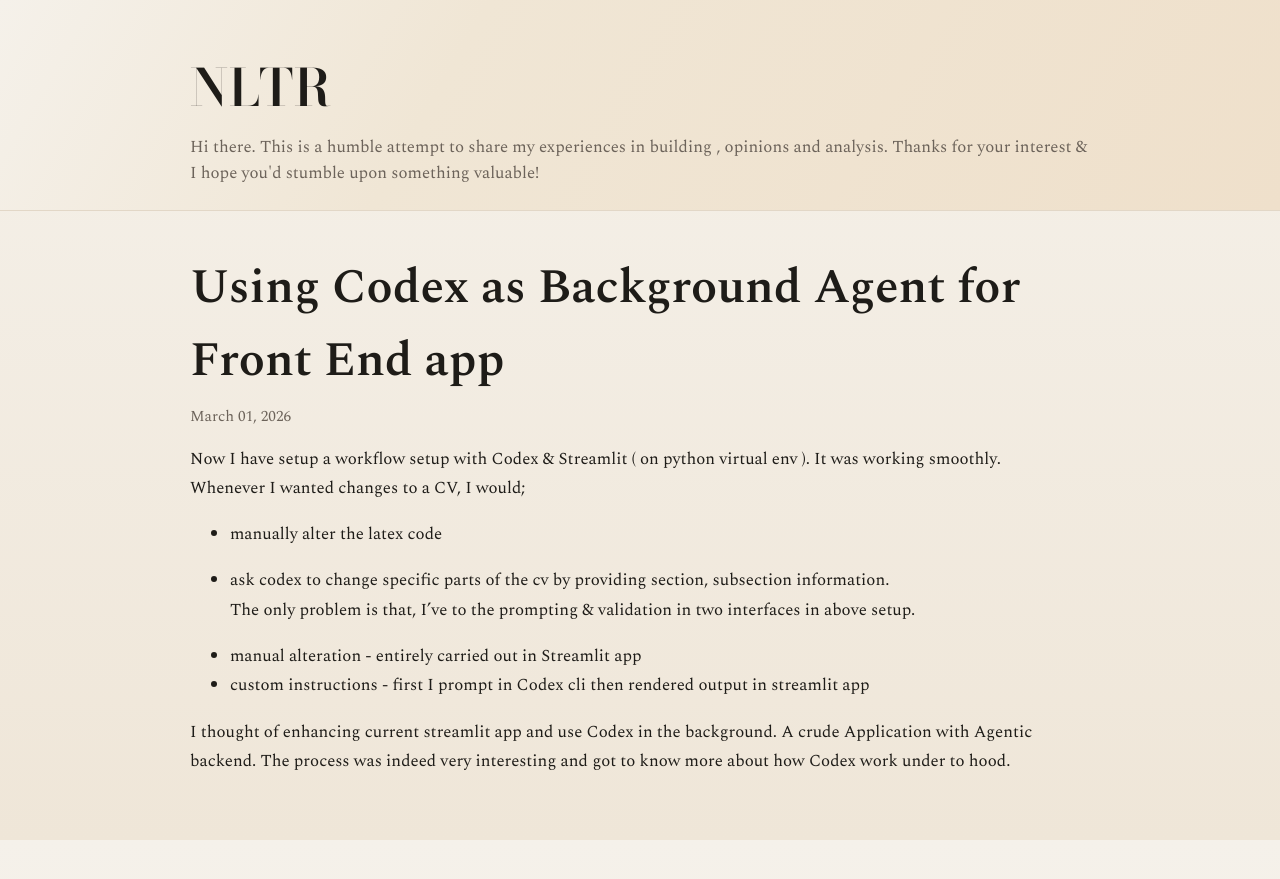
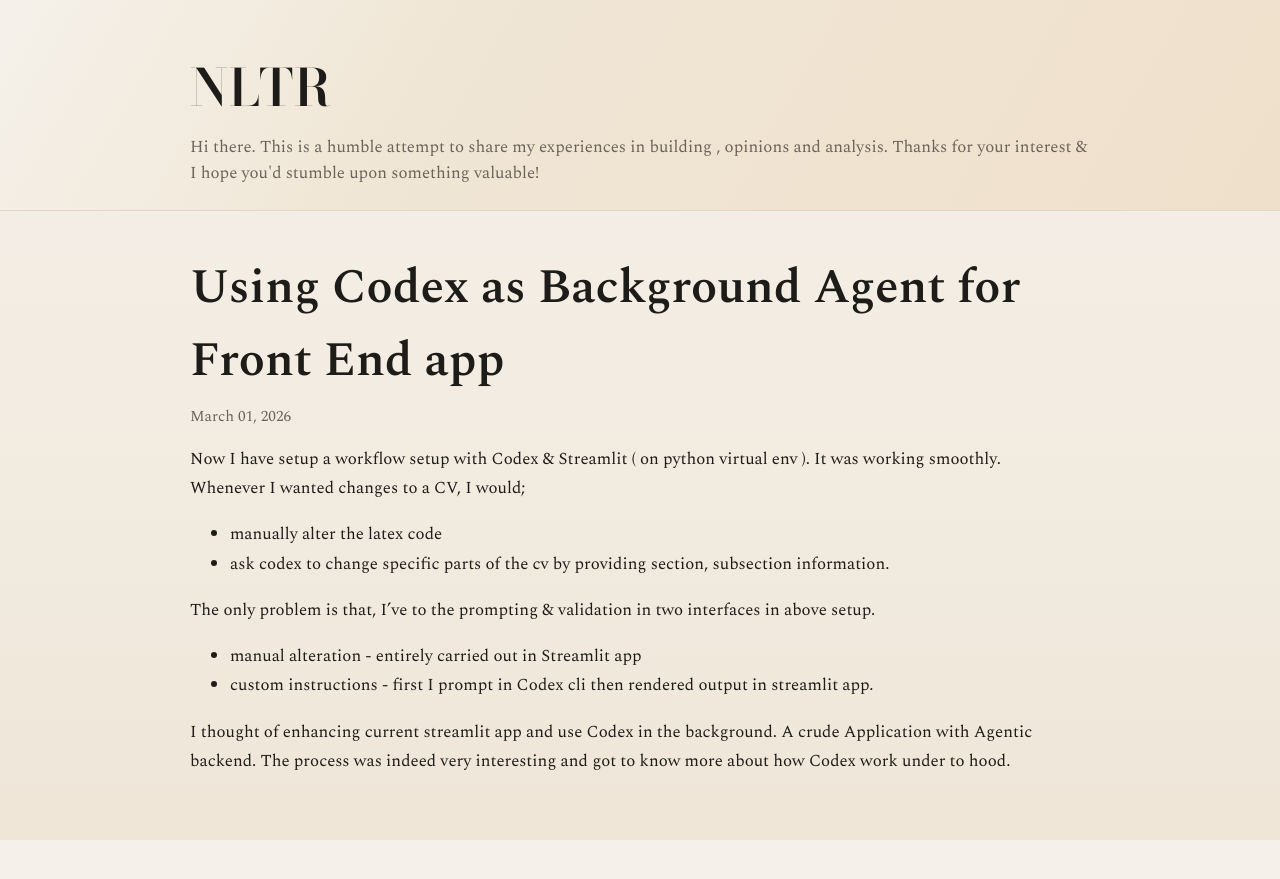
Before and after one commit to nilanka-weeraman/nilanka-weeraman.github.io, a Jekyll site: the page built from _posts/2026-03-01-using_codex_background.md, in a window 1280 px wide. Shown: the top 879 px of the page. Built offline with Jekyll 4.4.1, drawn with Linux system fonts in a browser that asks for light colours.

```diff
--- a/_posts/2026-03-01-using_codex_background.md
+++ b/_posts/2026-03-01-using_codex_background.md
@@ -6,11 +6,11 @@ date: 2026-03-01 21:00:00 +1030
 
 Now I have setup a workflow setup with Codex & Streamlit ( on python virtual env ). It was working smoothly.<br>
 Whenever I wanted changes to a CV, I would;<br>
-- manually alter the latex code <br>
-- ask codex to change specific parts of the cv by providing section, subsection information. <br>
-The only problem is that, I've to the prompting & validation in two interfaces in above setup. <br>
+- manually alter the latex code
+- ask codex to change specific parts of the cv by providing section, subsection information.<br>
 
-- manual alteration - entirely carried out in Streamlit app <br>
-- custom instructions - first I prompt in Codex cli then rendered output in streamlit app <br>
+The only problem is that, I've to the prompting & validation in two interfaces in above setup.
+- manual alteration - entirely carried out in Streamlit app
+- custom instructions - first I prompt in Codex cli then rendered output in streamlit app.<br>
 
 I thought of enhancing current streamlit app and use Codex in the background. A crude Application with Agentic backend. The process was indeed very interesting and got to know more about how Codex work under to hood. <br>
```
